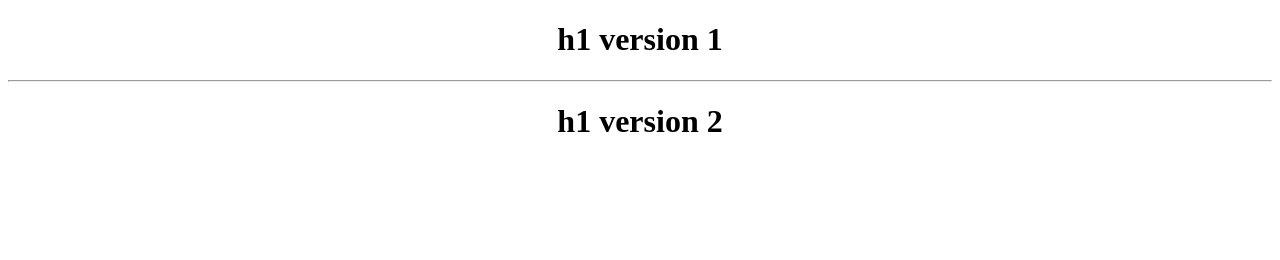
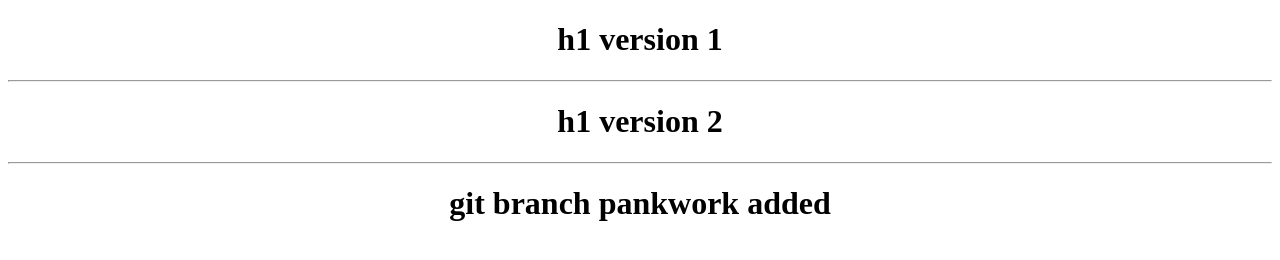
Before and after one commit to pankaj485/githublearning-, a plain HTML site: page index.html in a window 1280 px wide. Drawn offline with Linux system fonts and the light colour scheme.

Commit message:
added work part of pank

```diff
--- a/index.html
+++ b/index.html
@@ -17,6 +17,8 @@
 			<h1>h1 version 1</h1>
 			<hr />
 			<h1>h1 version 2</h1>
+			<hr />
+			<h1>git branch pankwork added</h1>
 		</div>
 	</body>
 </html>
```
